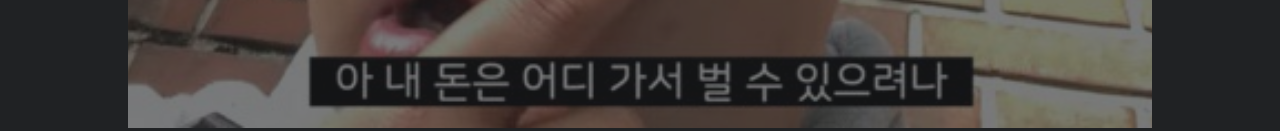
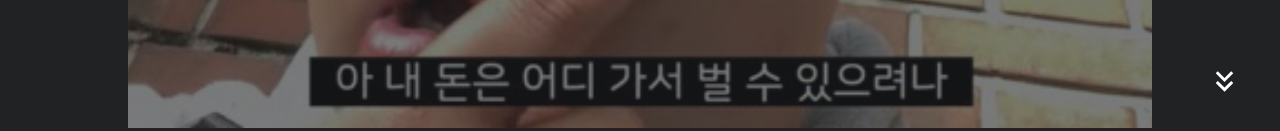
Before and after one commit to dailybetter/GSAP_practice, a React (Vite) app in the folder gsap_practice/: page / in a window 1280 px wide. Shown: the part 669-800 px from the top of the page. Built offline with nearby package versions, Linux system fonts and the light colour scheme.

Commit message:
Feat: DownArrow 생성

```diff
--- a/gsap_practice/package.json
+++ b/gsap_practice/package.json
@@ -9,6 +9,10 @@
     "preview": "vite preview"
   },
   "dependencies": {
+    "@emotion/react": "^11.10.6",
+    "@emotion/styled": "^11.10.6",
+    "@mui/icons-material": "^5.11.11",
+    "@mui/material": "^5.11.11",
     "gsap": "^3.11.4",
     "package.json": "^2.0.1",
     "react": "^18.2.0",
--- a/gsap_practice/src/pages/intro/index.tsx
+++ b/gsap_practice/src/pages/intro/index.tsx
@@ -2,7 +2,7 @@ import gsap from 'gsap';
 import React from 'react';
 import { useRef, useEffect } from 'react';
 import * as Styled from './styled';
-
+import KeyboardDoubleArrowDownIcon from '@mui/icons-material/KeyboardDoubleArrowDown';
 export const IntroPage = () => {
   const h1 = useRef(null);
   useEffect(() => {
@@ -36,6 +36,9 @@ export const IntroPage = () => {
           <img src="/moon.jpg" alt="background" draggable={false} />
         </Styled.BackgrouundImg>
       </Styled.Main>
+      <Styled.IconContainer>
+        <KeyboardDoubleArrowDownIcon fontSize="large" />
+      </Styled.IconContainer>
     </Styled.Container>
   );
 };
--- a/gsap_practice/src/pages/intro/styled.tsx
+++ b/gsap_practice/src/pages/intro/styled.tsx
@@ -1,5 +1,5 @@
 import styled from 'styled-components';
-
+import KeyboardDoubleArrowDownIcon from '@mui/icons-material/KeyboardDoubleArrowDown';
 export const Container = styled.section`
   display: flex;
   position: relative;
@@ -43,6 +43,7 @@ export const BackgrouundImg = styled.div`
     width: 80vw;
     height: 100vh;
     object-fit: cover;
+    z-index: -1;
   }
 `;
 
@@ -67,3 +68,15 @@ export const BodyText = styled.div`
   opacity: 1;
   margin-left: 50vw;
 `;
+
+export const ArrowDown = styled(KeyboardDoubleArrowDownIcon)`
+  position: absolute;
+  right: 0;
+  bottom: 0;
+`;
+
+export const IconContainer = styled.div`
+  position: absolute;
+  right: 3vw;
+  bottom: 2vw;
+`;
```
Also changed, not shown: 1 other file (tests, documents, lock files or other folders).
